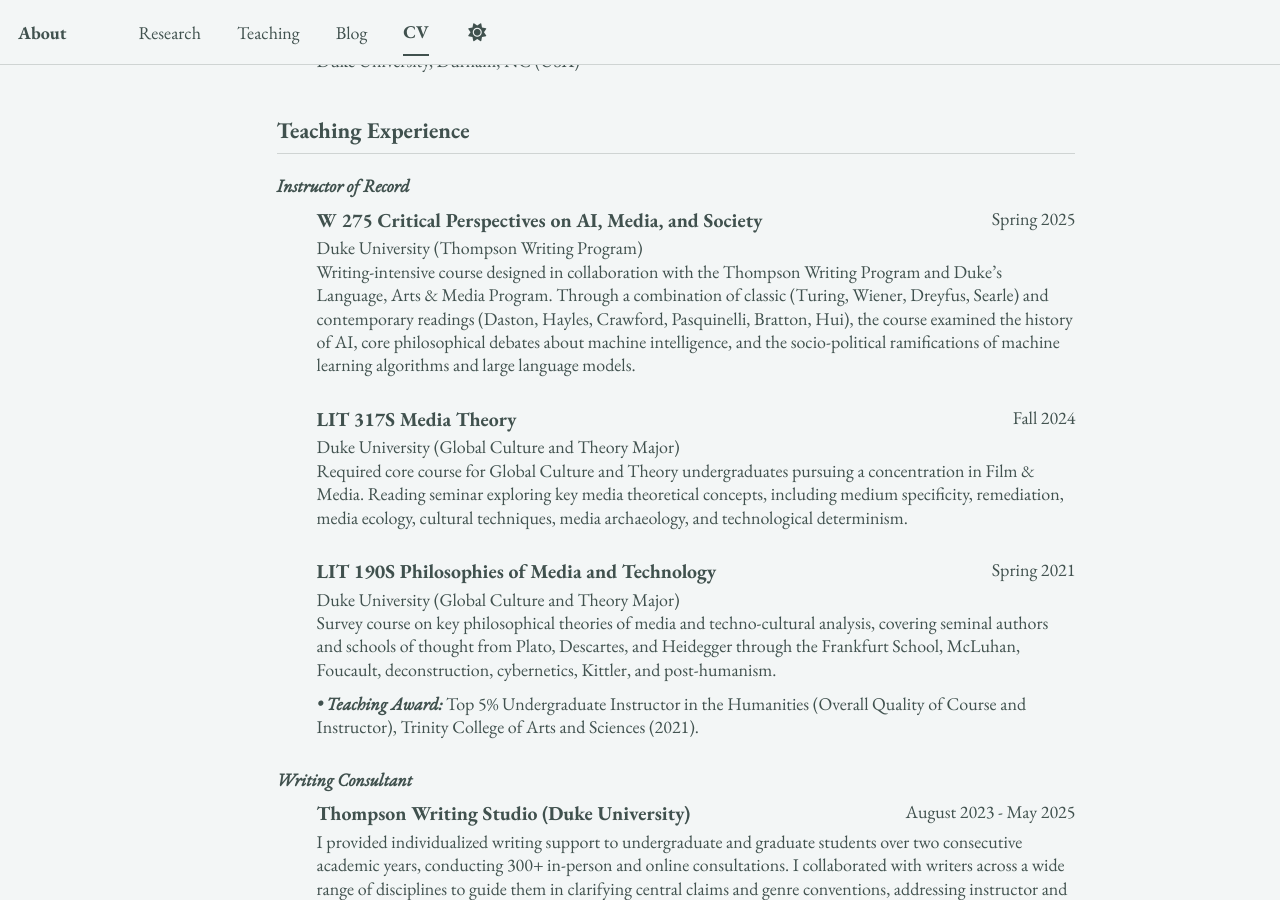
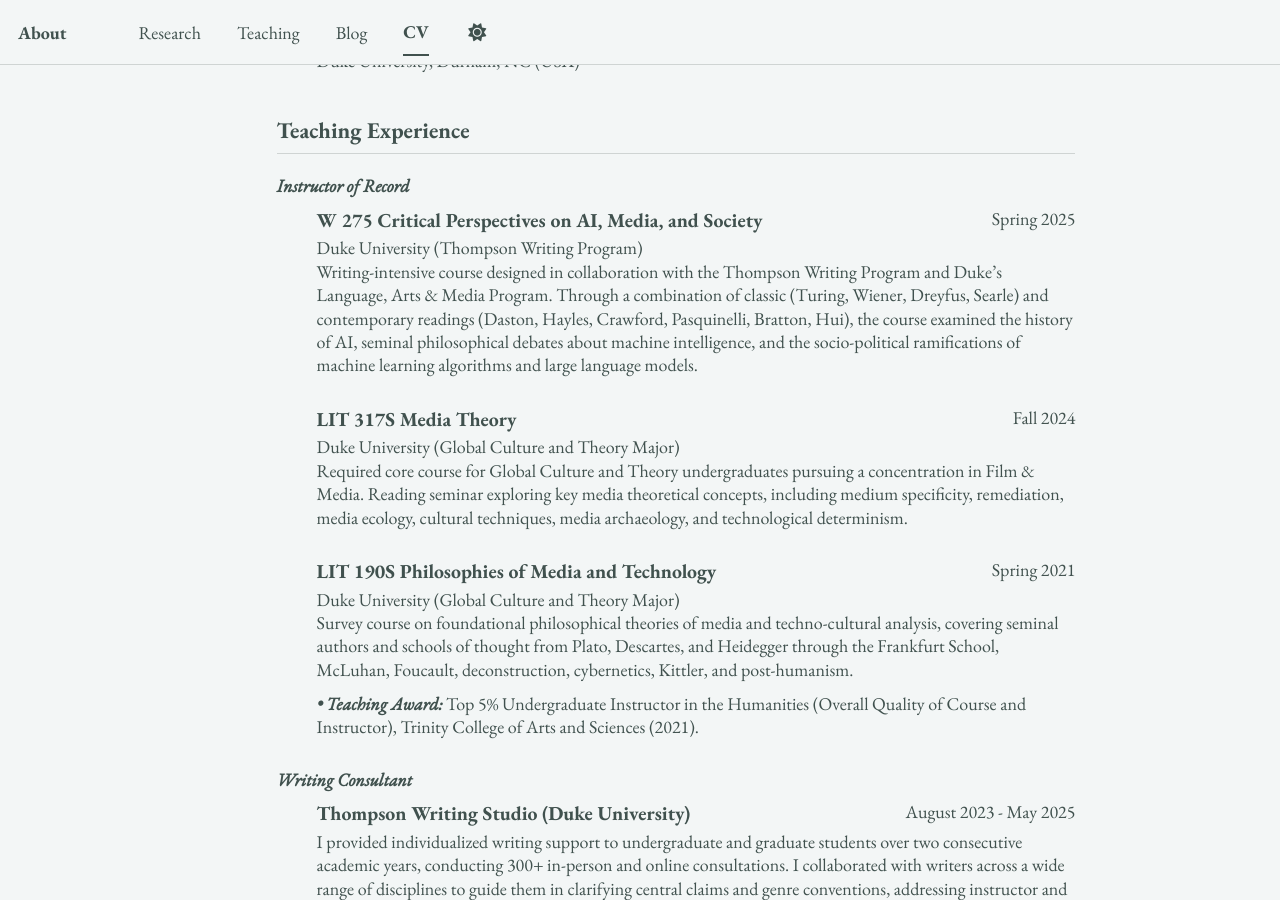
Before and after one commit to epujol90/epujol90.github.io, a Jekyll site: the page built from _pages/cv-json.md, in a window 1280 px wide and 900 px high, scrolled down 5386 px. Built offline with Jekyll 4.4.1, drawn with Linux system fonts in a browser that asks for light colours; a script bundle is joined from its source files by our own code; library files that are not in the unit come from our copies.

Commit message:
Update cv.json

```diff
--- a/_data/cv.json
+++ b/_data/cv.json
@@ -325,7 +325,7 @@
       "institution": "Duke University (Thompson Writing Program)",
       "date": "Spring 2025",
       "role": "",
-      "description": "Writing-intensive course designed in collaboration with the Thompson Writing Program and Duke’s Language, Arts & Media Program. Through a combination of classic (Turing, Wiener, Dreyfus, Searle) and contemporary readings (Daston, Hayles, Crawford, Pasquinelli, Bratton, Hui), the course examined the history of AI, core philosophical debates about machine intelligence, and the socio-political ramifications of machine learning algorithms and large language models.",
+      "description": "Writing-intensive course designed in collaboration with the Thompson Writing Program and Duke’s Language, Arts & Media Program. Through a combination of classic (Turing, Wiener, Dreyfus, Searle) and contemporary readings (Daston, Hayles, Crawford, Pasquinelli, Bratton, Hui), the course examined the history of AI, seminal philosophical debates about machine intelligence, and the socio-political ramifications of machine learning algorithms and large language models.",
       "category": "Instructor of Record"
     },
     {
@@ -341,7 +341,7 @@
       "institution": "Duke University (Global Culture and Theory Major)",
       "date": "Spring 2021",
       "role": "",
-      "description": "Survey course on key philosophical theories of media and techno-cultural analysis, covering seminal authors and schools of thought from Plato, Descartes, and Heidegger through the Frankfurt School, McLuhan, Foucault, deconstruction, cybernetics, Kittler, and post-humanism.<span style=\"display: block; margin-top: 0.6em;\"></span><strong><em>&#8226; Teaching Award:</em></strong> Top 5% Undergraduate Instructor in the Humanities (Overall Quality of Course and Instructor), Trinity College of Arts and Sciences (2021).",
+      "description": "Survey course on foundational philosophical theories of media and techno-cultural analysis, covering seminal authors and schools of thought from Plato, Descartes, and Heidegger through the Frankfurt School, McLuhan, Foucault, deconstruction, cybernetics, Kittler, and post-humanism.<span style=\"display: block; margin-top: 0.6em;\"></span><strong><em>&#8226; Teaching Award:</em></strong> Top 5% Undergraduate Instructor in the Humanities (Overall Quality of Course and Instructor), Trinity College of Arts and Sciences (2021).",
       "category": "Instructor of Record"
     },
     {
```
